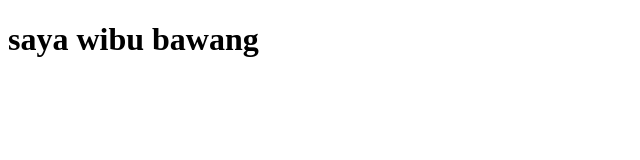
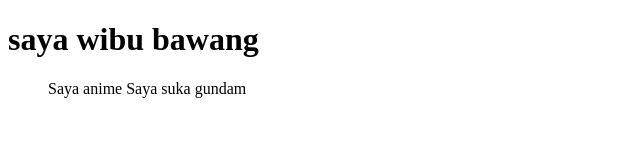
Before and after one commit to Shendy78/test2, a plain HTML site: page index.html in a window 1280 px wide. Shown: the whole page, without its empty margins (0-640 px from the left). Drawn offline with Linux system fonts and the light colour scheme.

Commit message:
Perubahan1

```diff
--- a/index.html
+++ b/index.html
@@ -7,5 +7,16 @@
   </head>
   <body>
     <h1>saya wibu bawang</h1>
+    <div class="container">
+      <div class="row">
+        <div class="col md-6">
+          <ul>
+            <lis>Saya anime</lis>
+            <lis>Saya suka gundam</lis>
+            <lis></lis>
+          </ul>
+        </div>
+      </div>
+    </div>
   </body>
 </html>
```
